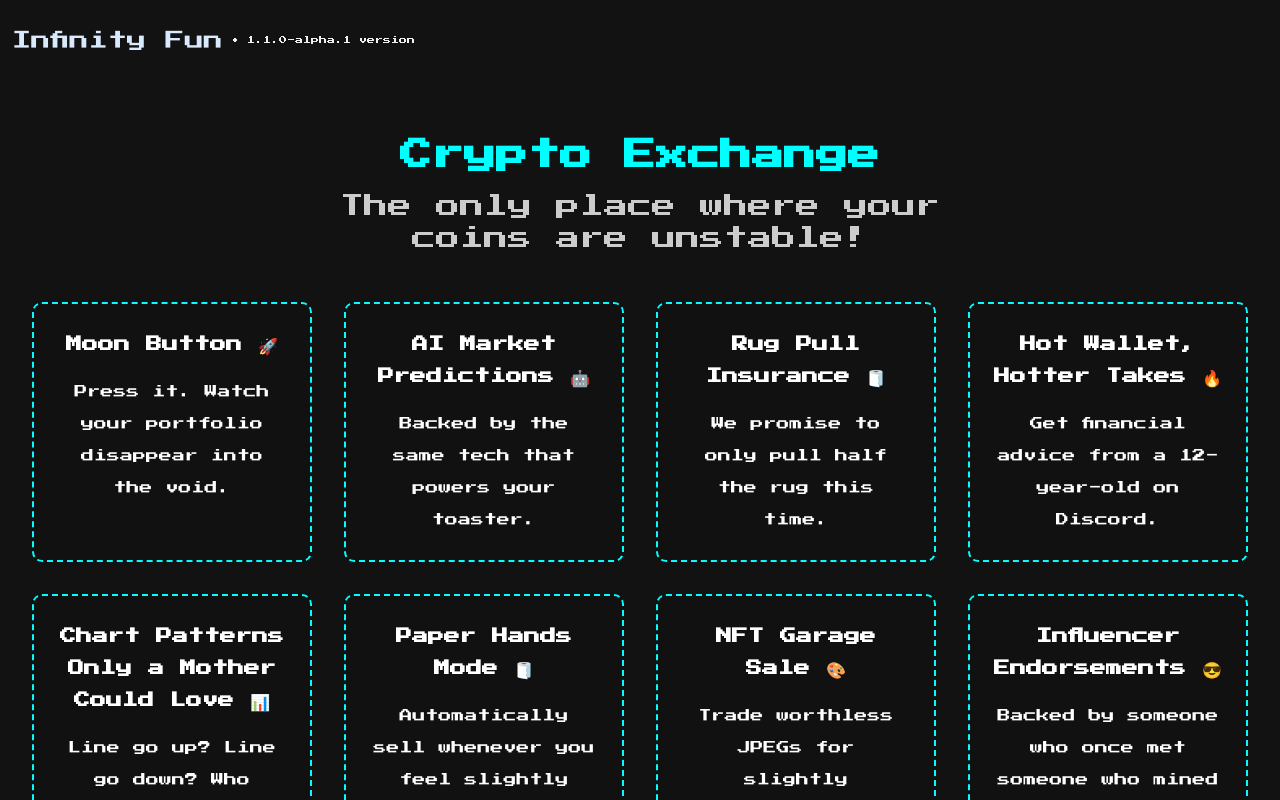
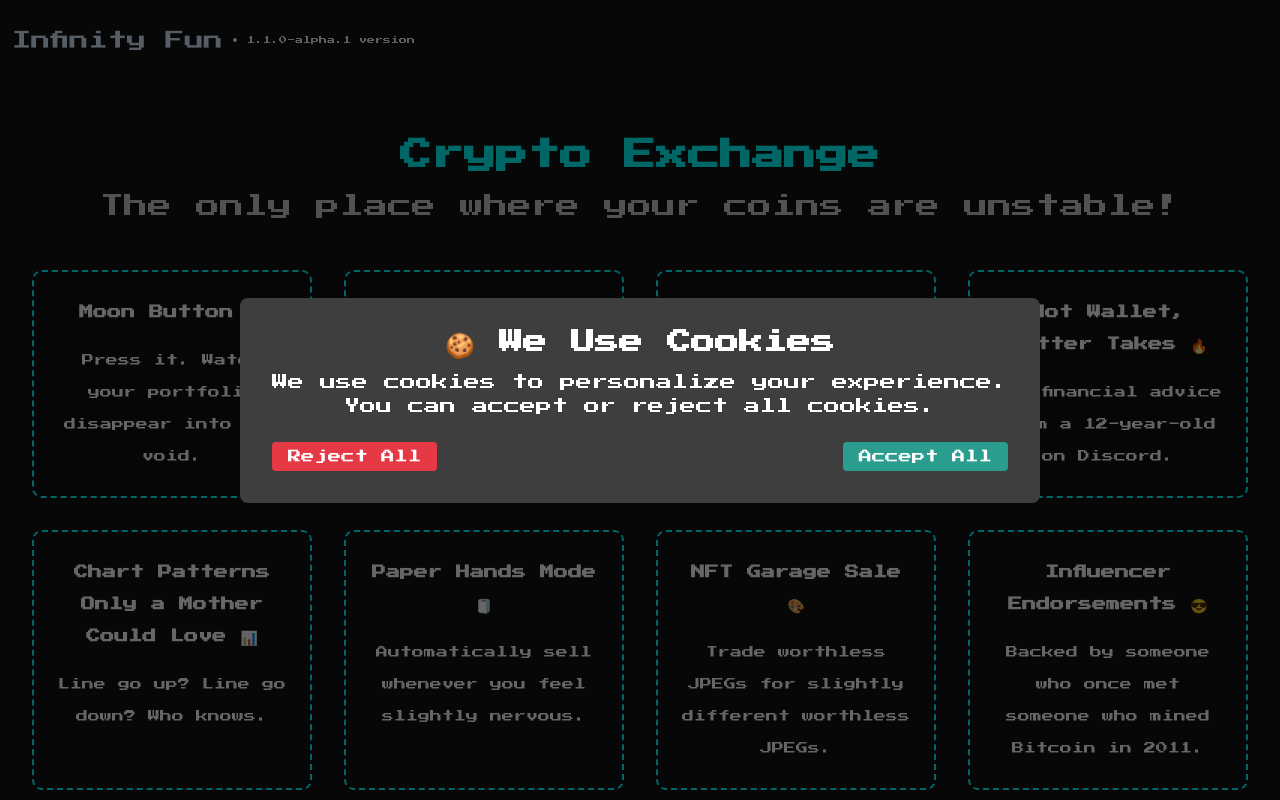
Before and after one commit to RuslanPr0g/infinity-fun, an Angular app: page / in a window 1280 px wide. Both pictures are taken after a click on the button "Reject All Cookies". Shown: the top 800 px of the page. Built offline with nearby package versions, Linux system fonts and the light colour scheme.

Commit message:
add simple modal window

```diff
--- /dev/null
+++ b/src/app/reject-cookies/cookie-consent/cookie-consent-modal/cookie-consent-modal.component.html
@@ -0,0 +1,12 @@
+<div class="modal-backdrop">
+    <div class="modal">
+        <h2>🍪 We Use Cookies</h2>
+        <p>
+            We use cookies to personalize your experience. You can accept or reject all cookies.
+        </p>
+        <div class="actions">
+            <button (click)="reject()" class="reject-btn">Reject All</button>
+            <button (click)="accept()" class="accept-btn">Accept All</button>
+        </div>
+    </div>
+</div>
--- /dev/null
+++ b/src/app/reject-cookies/cookie-consent/cookie-consent-modal/cookie-consent-modal.component.scss
@@ -0,0 +1,50 @@
+.modal-backdrop {
+    position: fixed;
+    inset: 0;
+    background: rgba(0, 0, 0, 0.6);
+    display: flex;
+    justify-content: center;
+    align-items: center;
+    z-index: 9999;
+}
+
+h2 {
+    margin-bottom: 16px;
+}
+
+.modal {
+    background: #3e3e3e;
+    line-height: 24px;
+    color: #fff !important;
+    padding: 2rem;
+    border-radius: 0.5rem;
+    width: 100%;
+    max-width: 800px;
+    text-align: center;
+}
+
+.actions {
+    display: flex;
+    justify-content: space-between;
+    margin-top: 1.5rem;
+
+    .reject-btn {
+        background: #e63946;
+        color: #fff;
+        border: none;
+        padding: 0.5rem 1rem;
+        border-radius: 4px;
+    }
+
+    .accept-btn {
+        background: #2a9d8f;
+        color: #fff;
+        border: none;
+        padding: 0.5rem 1rem;
+        border-radius: 4px;
+    }
+}
+
+button {
+    cursor: pointer;
+}
--- /dev/null
+++ b/src/app/reject-cookies/cookie-consent/cookie-consent-modal/cookie-consent-modal.component.ts
@@ -0,0 +1,26 @@
+import { CommonModule } from '@angular/common';
+import { Component, EventEmitter, Output } from '@angular/core';
+import { CookieConsentService } from '../cookie-consent.service';
+
+@Component({
+  selector: 'app-cookie-consent-modal',
+  standalone: true,
+  imports: [CommonModule],
+  templateUrl: './cookie-consent-modal.component.html',
+  styleUrl: './cookie-consent-modal.component.scss',
+})
+export class CookieConsentModalComponent {
+  @Output() closed = new EventEmitter<void>();
+
+  constructor(private consentService: CookieConsentService) { }
+
+  accept() {
+    this.consentService.accept();
+    this.closed.emit();
+  }
+
+  reject() {
+    this.consentService.reject();
+    this.closed.emit();
+  }
+}
--- /dev/null
+++ b/src/app/reject-cookies/cookie-consent/cookie-consent.service.ts
@@ -0,0 +1,30 @@
+import { Injectable } from '@angular/core';
+
+const COOKIE_CONSENT_KEY = 'cookie_consent';
+
+@Injectable({ providedIn: 'root' })
+export class CookieConsentService {
+    private _hasConsented: boolean | null = null;
+
+    constructor() {
+        const stored = localStorage.getItem(COOKIE_CONSENT_KEY);
+        this._hasConsented = stored ? stored === 'true' : null;
+    }
+
+    get hasConsented(): boolean | null {
+        return this._hasConsented;
+    }
+
+    accept(): void {
+        this._setConsent(true);
+    }
+
+    reject(): void {
+        this._setConsent(false);
+    }
+
+    private _setConsent(value: boolean): void {
+        this._hasConsented = value;
+        localStorage.setItem(COOKIE_CONSENT_KEY, value.toString());
+    }
+}
--- a/src/app/reject-cookies/reject-cookies-website/reject-cookies-website.component.scss
+++ b/src/app/reject-cookies/reject-cookies-website/reject-cookies-website.component.scss
@@ -22,7 +22,6 @@
         font-size: clamp(1rem, 2.5vw, 1.5rem);
         color: #ccc;
         margin: 0 auto;
-        max-width: 600px;
     }
 }
 
@@ -44,11 +43,11 @@
 
         h2 {
             margin-bottom: 16px;
-            font-size: 16px;
+            font-size: 14px;
         }
 
         p {
-            font-size: 13px;
+            font-size: 12px;
         }
 
         &:hover {
--- a/src/app/reject-cookies/reject-cookies.component.html
+++ b/src/app/reject-cookies/reject-cookies.component.html
@@ -1,15 +1,3 @@
 <app-reject-cookies-website></app-reject-cookies-website>
 
-<!-- <div class="header">
-    <h3 class="title">How many months are left, and how will they be spent?</h3>
-    <div class="controls">
-      <div class="control">
-        <label for="age">Current Age:</label>
-        <input type="number" id="age" [formControl]="form.controls.age" min="0" max="70" />
-      </div>
-      <div class="control">
-        <label for="liveto">Live until (y.o):</label>
-        <input type="number" id="liveto" [formControl]="form.controls.liveto" min="70" max="100" />
-      </div>
-    </div>
-  </div> -->
+<app-cookie-consent-modal *ngIf="showConsentModal" (closed)="showConsentModal = false"></app-cookie-consent-modal>
--- a/src/app/reject-cookies/reject-cookies.component.ts
+++ b/src/app/reject-cookies/reject-cookies.component.ts
@@ -1,28 +1,24 @@
 import { CommonModule } from '@angular/common';
 import { Component } from '@angular/core';
-import {
-  FormControl,
-  FormGroup,
-  FormsModule,
-  ReactiveFormsModule,
-} from '@angular/forms';
 import { RejectCookiesWebSiteComponent } from './reject-cookies-website/reject-cookies-website.component';
+import { CookieConsentService } from './cookie-consent/cookie-consent.service';
+import { CookieConsentModalComponent } from './cookie-consent/cookie-consent-modal/cookie-consent-modal.component';
 
 @Component({
   selector: 'app-reject-cookies',
   standalone: true,
-  imports: [CommonModule, FormsModule, ReactiveFormsModule, RejectCookiesWebSiteComponent],
+  imports: [CommonModule, RejectCookiesWebSiteComponent, CookieConsentModalComponent],
   templateUrl: './reject-cookies.component.html',
   styleUrl: './reject-cookies.component.scss',
 })
 export class RejectCookiesGameComponent {
-  form = new FormGroup({
-    age: new FormControl(18),
-    liveto: new FormControl(70),
-  });
+  showConsentModal = false;
 
-  constructor() { }
+  constructor(private consentService: CookieConsentService) { }
 
-  ngOnInit(): void {
+  ngOnInit() {
+    if (!this.consentService.hasConsented) {
+      this.showConsentModal = true;
+    }
   }
 }
```
